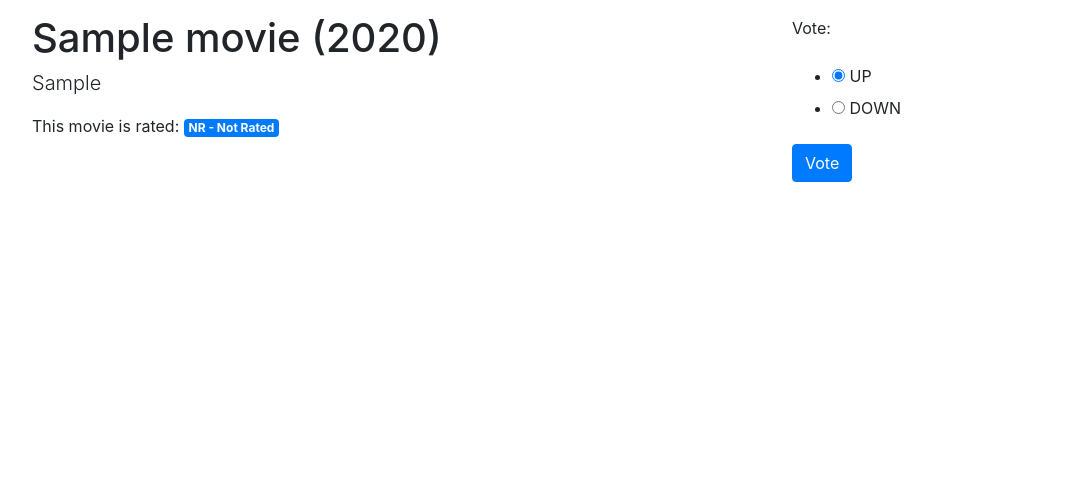
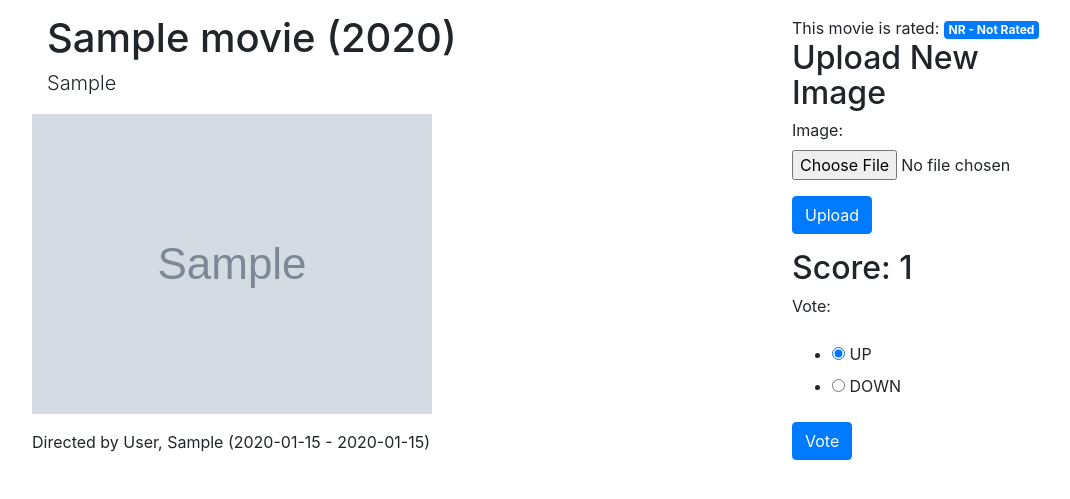
Before and after one commit to KonradMarzec1991/my_MDB, a Django app: page /movies/1 in a window 1280 px wide. Shown: the part 40-539 px from the top of the page, without its empty margins (53-1123 px from the left). Run offline with Django 3.2, Linux system fonts and the light colour scheme; a user stored in the database is signed in; tables that the repository leaves empty hold one stand-in row (values such as "Sample post"); grey boxes marked "Sample" are stand-in pictures; some libraries are stand-ins or nearby versions.

Commit message:
image upload

```diff
--- a/mymdb/movie/forms.py
+++ b/mymdb/movie/forms.py
@@ -1,6 +1,10 @@
 from django import forms
 from django.contrib.auth import get_user_model
-from .models import Movie, Vote
+from .models import (
+    Movie,
+    Vote,
+    MovieImage,
+)
 
 
 class VoteForm(forms.ModelForm):
@@ -28,3 +32,23 @@ class VoteForm(forms.ModelForm):
         fields = (
             'value', 'user', 'movie'
         )
+
+
+class MovieImageForm(forms.ModelForm):
+    user = forms.ModelChoiceField(
+        widget=forms.HiddenInput,
+        queryset=get_user_model().objects.all(),
+        disabled=True
+    )
+
+    movie = forms.ModelChoiceField(
+        widget=forms.HiddenInput,
+        queryset=Movie.objects.all(),
+        disabled=True
+    )
+
+    class Meta:
+        model = MovieImage
+        fields = (
+            'image', 'user', 'movie'
+        )
--- a/mymdb/movie/models.py
+++ b/mymdb/movie/models.py
@@ -1,5 +1,7 @@
 from django.db import models
 from django.conf import settings
+from django.db.models.aggregates import Sum
+from uuid import uuid4
 
 
 class MovieManager(models.Manager):
@@ -11,6 +13,11 @@ class MovieManager(models.Manager):
             'writers',
             'actors'
         )
+        return qs
+
+    def all_with_related_persons_and_score(self):
+        qs = self.all_with_related_persons()
+        qs = qs.annotate(score=Sum('vote__value'))
         return qs
 
 
@@ -157,3 +164,27 @@ class Vote(models.Model):
 
     class Meta:
         unique_together = ('user', 'movie')
+
+
+def movie_directory_path_with_uuid(instance, filename):
+    return '{}/{}'.format(
+        instance.movie_id,
+        uuid4()
+    )
+
+
+class MovieImage(models.Model):
+    image = models.ImageField(
+        upload_to=movie_directory_path_with_uuid
+    )
+    uploaded = models.DateTimeField(
+        auto_now_add=True
+    )
+    movie = models.ForeignKey(
+        to=Movie,
+        on_delete=models.CASCADE
+    )
+    user = models.ForeignKey(
+        to=settings.AUTH_USER_MODEL,
+        on_delete=models.CASCADE
+    )
--- a/mymdb/movie/templates/movie/movie_detail.html
+++ b/mymdb/movie/templates/movie/movie_detail.html
@@ -5,10 +5,29 @@
 {% endblock %}
 
 {% block main %}
-    <h1>{{ object }}</h1>
-    <p class="lead">
-    {{ object.plot }}
+
+    <div class="col" >
+        <h1 >{{ object }}</h1 >
+        <p class="lead" >
+          {{ object.plot }}
+        </p >
+    </div >
+
+    <ul class="movie-image list-inline">
+        {% for i in object.movieimage_set.all %}
+            <li class="list-inline-item">
+                <img src="{{ i.image.url }}">
+            </li>
+        {% endfor %}
+    </ul>
+
+    <p>
+        Directed by {{ object.director }}
     </p>
+
+{% endblock %}
+
+{% block sidebar %}
 
     <div>
     This movie is rated:
@@ -16,9 +35,28 @@
         {{ object.get_rating_display }}
     </span>
     </div>
-{% endblock %}
 
-{% block sidebar %}
+    {% if image_form %}
+        <div>
+            <h2>Upload New Image</h2>
+            <form method="post"
+                  enctype="multipart/form-data"
+                  action="{% url 'movie:MovieImageUpload' movie_id=object.id %}">
+                {% csrf_token %}
+                {{ image_form.as_p }}
+                <p>
+                    <button class="btn btn-primary">Upload</button>
+                </p>
+            </form>
+        </div>
+    {% endif %}
+
+    <div>
+        <h2>
+            Score: {{ object.score|default_if_none:"TBD" }}
+        </h2>
+    </div>
+
     <div>
         {% if vote_form %}
             <form action="{{ vote_form_url }}" method="post">
@@ -32,4 +70,5 @@
             <p>Log in to vote for this movie</p>
         {% endif %}
     </div>
+
 {% endblock %}
--- a/mymdb/movie/urls.py
+++ b/mymdb/movie/urls.py
@@ -5,7 +5,7 @@ app_name = 'movie'
 
 urlpatterns = [
 
-    path('movies',
+    path('movies/',
          views.MovieList.as_view(),
          name='MovieList'),
 
@@ -20,4 +20,8 @@ urlpatterns = [
     path('movies/<int:movie_id>/vote/<int:pk>',
          views.UpdateVote.as_view(),
          name='UpdateVote'),
+
+    path('movie/<int:movie_id>/image/upload',
+         views.MovieImageUpload.as_view(),
+         name='MovieImageUpload'),
 ]
--- a/mymdb/movie/views.py
+++ b/mymdb/movie/views.py
@@ -1,10 +1,11 @@
 from django.contrib.auth.mixins import LoginRequiredMixin
 from django.core.exceptions import PermissionDenied
+
 from django.shortcuts import redirect
 from django.urls import reverse
 from django.views import generic
 
-from movie.forms import VoteForm
+from movie.forms import VoteForm, MovieImageForm
 from .models import (
     Movie,
     Person,
@@ -26,17 +27,16 @@ class CreateVote(LoginRequiredMixin, generic.CreateView):
     def get_success_url(self):
         movie_id = self.object.movie.id
         return reverse(
-            'movie:MovieList',
+            'movie:MovieDetail',
             kwargs={
                 'pk': movie_id
             }
         )
 
     def render_to_response(self, context, **response_kwargs):
-        print(context)
         movie_id = context['movie'].id
         movie_detail_url = reverse(
-            'movie:MovieList',
+            'movie:MovieDetail',
             kwargs={
                 'pk': movie_id
             }
@@ -67,7 +67,7 @@ class UpdateVote(LoginRequiredMixin, generic.UpdateView):
     def render_to_response(self, context, **response_kwargs):
         movie_id = context['object'].id
         movie_detail_url = reverse(
-            'movie:MovieList',
+            'movie:MovieDetail',
             kwargs={
                 'pk': movie_id
             }
@@ -82,15 +82,18 @@ class MovieList(generic.ListView):
 
 class MovieDetail(generic.DetailView):
     model = Movie
-    queryset = Movie.objects.all_with_related_persons()
+    queryset = Movie.objects.all_with_related_persons_and_score()
 
     def get_context_data(self, **kwargs):
+
         ctx = super().get_context_data(**kwargs)
+        ctx['image_form'] = self.movie_image_form()
         if self.request.user.is_authenticated:
             vote = Vote.objects.get_vote_or_unsaved_blank_vote(
                 movie=self.object,
                 user=self.request.user
             )
+
             if vote.id:
                 vote_form_url = reverse(
                     'movie:UpdateVote',
@@ -106,12 +109,48 @@ class MovieDetail(generic.DetailView):
                         'movie_id': vote.movie.id,
                     }
                 )
+
             vote_form = VoteForm(instance=vote)
             ctx['vote_form'] = vote_form
             ctx['vote_form_url'] = vote_form_url
             return ctx
 
+    def movie_image_form(self):
+        if self.request.user.is_authenticated:
+            return MovieImageForm()
+        return None
+
 
 class PersonDetail(generic.DetailView):
     model = Person
     queryset = Person.objects.all_with_prefetch_movies()
+
+
+class MovieImageUpload(LoginRequiredMixin, generic.CreateView):
+    form_class = MovieImageForm
+
+    def get_initial(self):
+        initial = super().get_initial()
+        initial['user'] = self.request.user.id
+        initial['movie'] = self.kwargs['movie_id']
+        return initial
+
+    def get_success_url(self):
+        movie_id = self.kwargs['movie_id']
+        movie_detail_url = reverse(
+            'movie:MovieDetail',
+            kwargs={
+                'pk': movie_id
+            }
+        )
+        return redirect(to=movie_detail_url)
+
+    def render_to_response(self, context, **response_kwargs):
+        movie_id = self.kwargs['movie_id']
+        movie_detail_url = reverse(
+            'movie:MovieDetail',
+            kwargs={
+                'pk': movie_id
+            }
+        )
+        return redirect(to=movie_detail_url)
--- a/mymdb/mymdb/settings.py
+++ b/mymdb/mymdb/settings.py
@@ -132,3 +132,6 @@ STATIC_URL = '/static/'
 
 LOGIN_REDIRECT_URL = 'movie:MovieList'
 LOGIN_URL = 'user:login'
+
+MEDIA_URL = '/uploaded/'
+MEDIA_ROOT = os.path.join(BASE_DIR, '../media_root')
--- a/mymdb/mymdb/urls.py
+++ b/mymdb/mymdb/urls.py
@@ -1,8 +1,19 @@
+from django.conf import settings
+from django.conf.urls.static import static
+
 from django.contrib import admin
 from django.urls import include, path
+
+import movie.urls
+import user.urls
+
+MEDIA_FILE_PATHS = static(
+    settings.MEDIA_URL,
+    document_root = settings.MEDIA_ROOT
+)
 
 urlpatterns = [
     path('admin/', admin.site.urls),
     path('user/', include('user.urls', namespace='user')),
     path('', include('movie.urls', namespace='movie')),
-]
+] + MEDIA_FILE_PATHS
```
Also changed, not shown: mymdb/movie/admin.py (+7 -1 lines), mymdb/movie/migrations/0004_movieimage.py (added), 1 other file.
